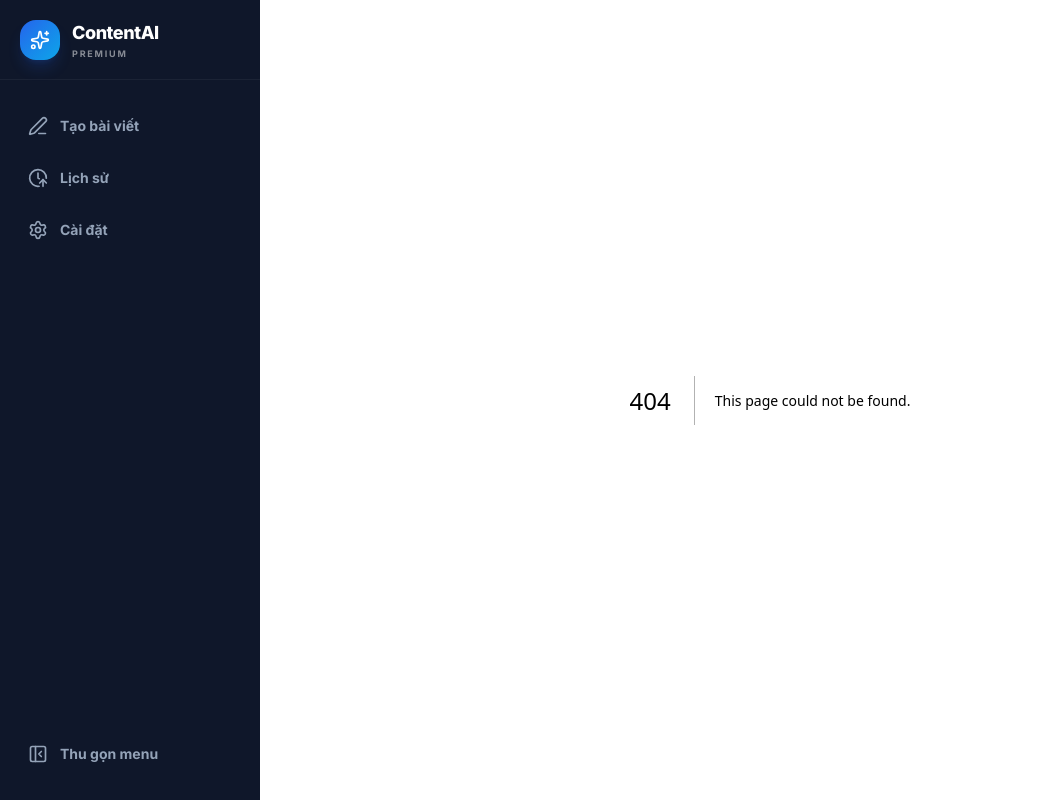
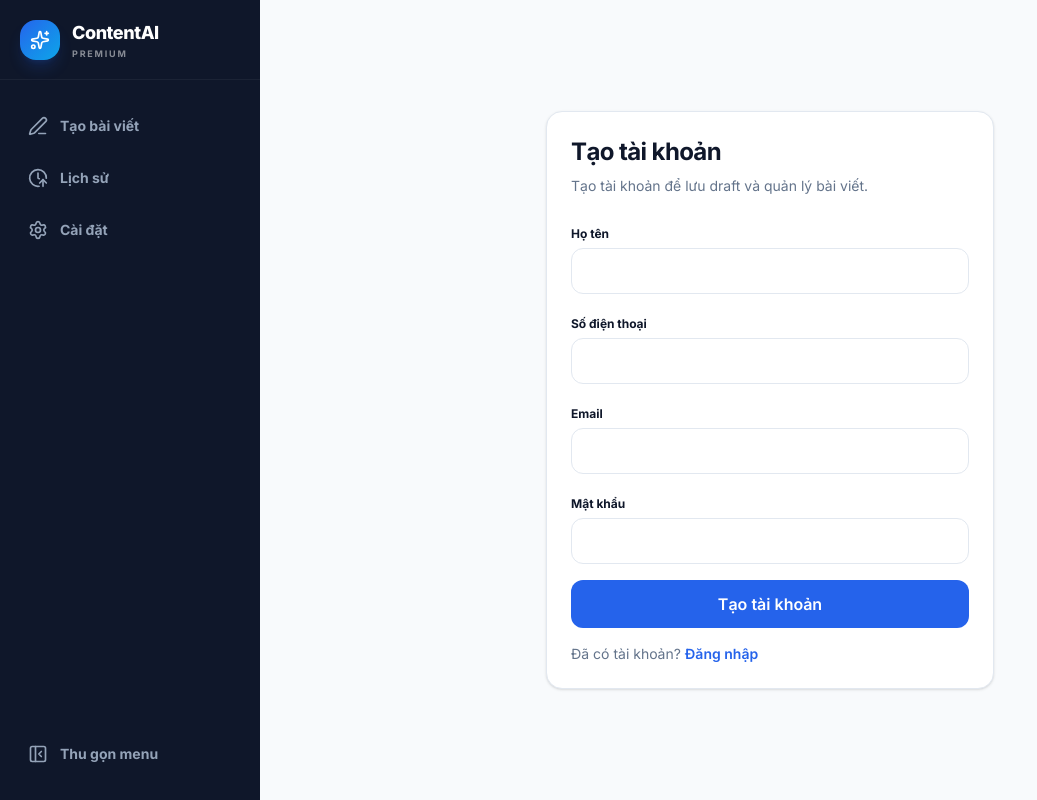
Before and after one commit to congthien2003/content-creator, a Next.js app: page /auth/signup in a window 1280 px wide. Before the commit this address had no page. Shown: the whole page, without its empty margins (0-1037 px from the left). Built offline with nearby package versions, Linux system fonts and the light colour scheme.

Commit message:
Add auth actions and pages

```diff
--- /dev/null
+++ b/app/auth/actions.ts
@@ -0,0 +1,45 @@
+'use server'
+
+import { redirect } from 'next/navigation'
+import { createClient } from '@/utils/supabase/server'
+
+export async function signIn(formData: FormData) {
+  const email = String(formData.get('email') || '')
+  const password = String(formData.get('password') || '')
+  const supabase = await createClient()
+
+  const { error } = await supabase.auth.signInWithPassword({ email, password })
+  if (error) {
+    return { success: false, error: error.message }
+  }
+
+  redirect('/')
+}
+
+export async function signUp(formData: FormData) {
+  const name = String(formData.get('name') || '')
+  const phone = String(formData.get('phone') || '')
+  const email = String(formData.get('email') || '')
+  const password = String(formData.get('password') || '')
+  const supabase = await createClient()
+
+  const { error } = await supabase.auth.signUp({
+    email,
+    password,
+    options: {
+      data: { name, phone },
+    },
+  })
+
+  if (error) {
+    return { success: false, error: error.message }
+  }
+
+  redirect('/')
+}
+
+export async function signOut() {
+  const supabase = await createClient()
+  await supabase.auth.signOut()
+  redirect('/auth/login')
+}
--- /dev/null
+++ b/app/auth/login/page.tsx
@@ -0,0 +1,63 @@
+import Link from 'next/link'
+import { signIn } from '../actions'
+
+export default function LoginPage() {
+  async function login(formData: FormData) {
+    'use server'
+
+    await signIn(formData)
+  }
+
+  return (
+    <div className="min-h-screen p-6 lg:p-10 flex items-center justify-center">
+      <div className="w-full max-w-md rounded-2xl border border-border bg-card p-6 shadow-sm">
+        <h1 className="text-2xl font-bold tracking-tight">Đăng nhập</h1>
+        <p className="mt-2 text-sm text-muted-foreground">
+          Đăng nhập để tiếp tục tạo và quản lý nội dung.
+        </p>
+
+        <form action={login} className="mt-6 space-y-4">
+          <div>
+            <label htmlFor="email" className="text-xs font-bold">
+              Email
+            </label>
+            <input
+              id="email"
+              name="email"
+              type="email"
+              required
+              className="mt-1 w-full rounded-xl border border-border p-3 text-sm"
+            />
+          </div>
+
+          <div>
+            <label htmlFor="password" className="text-xs font-bold">
+              Mật khẩu
+            </label>
+            <input
+              id="password"
+              name="password"
+              type="password"
+              required
+              className="mt-1 w-full rounded-xl border border-border p-3 text-sm"
+            />
+          </div>
+
+          <button
+            type="submit"
+            className="w-full rounded-xl bg-primary px-4 py-3 font-semibold text-white"
+          >
+            Đăng nhập
+          </button>
+        </form>
+
+        <p className="mt-4 text-sm text-muted-foreground">
+          Chưa có tài khoản?{' '}
+          <Link href="/auth/signup" className="font-semibold text-primary hover:opacity-80">
+            Tạo tài khoản
+          </Link>
+        </p>
+      </div>
+    </div>
+  )
+}
--- /dev/null
+++ b/app/auth/signup/page.tsx
@@ -0,0 +1,89 @@
+import Link from 'next/link'
+import { signUp } from '../actions'
+
+export default function SignupPage() {
+  async function signup(formData: FormData) {
+    'use server'
+
+    await signUp(formData)
+  }
+
+  return (
+    <div className="min-h-screen p-6 lg:p-10 flex items-center justify-center">
+      <div className="w-full max-w-md rounded-2xl border border-border bg-card p-6 shadow-sm">
+        <h1 className="text-2xl font-bold tracking-tight">Tạo tài khoản</h1>
+        <p className="mt-2 text-sm text-muted-foreground">
+          Tạo tài khoản để lưu draft và quản lý bài viết.
+        </p>
+
+        <form action={signup} className="mt-6 space-y-4">
+          <div>
+            <label htmlFor="name" className="text-xs font-bold">
+              Họ tên
+            </label>
+            <input
+              id="name"
+              name="name"
+              type="text"
+              required
+              className="mt-1 w-full rounded-xl border border-border p-3 text-sm"
+            />
+          </div>
+
+          <div>
+            <label htmlFor="phone" className="text-xs font-bold">
+              Số điện thoại
+            </label>
+            <input
+              id="phone"
+              name="phone"
+              type="tel"
+              required
+              className="mt-1 w-full rounded-xl border border-border p-3 text-sm"
+            />
+          </div>
+
+          <div>
+            <label htmlFor="email" className="text-xs font-bold">
+              Email
+            </label>
+            <input
+              id="email"
+              name="email"
+              type="email"
+              required
+              className="mt-1 w-full rounded-xl border border-border p-3 text-sm"
+            />
+          </div>
+
+          <div>
+            <label htmlFor="password" className="text-xs font-bold">
+              Mật khẩu
+            </label>
+            <input
+              id="password"
+              name="password"
+              type="password"
+              required
+              className="mt-1 w-full rounded-xl border border-border p-3 text-sm"
+            />
+          </div>
+
+          <button
+            type="submit"
+            className="w-full rounded-xl bg-primary px-4 py-3 font-semibold text-white"
+          >
+            Tạo tài khoản
+          </button>
+        </form>
+
+        <p className="mt-4 text-sm text-muted-foreground">
+          Đã có tài khoản?{' '}
+          <Link href="/auth/login" className="font-semibold text-primary hover:opacity-80">
+            Đăng nhập
+          </Link>
+        </p>
+      </div>
+    </div>
+  )
+}
```
